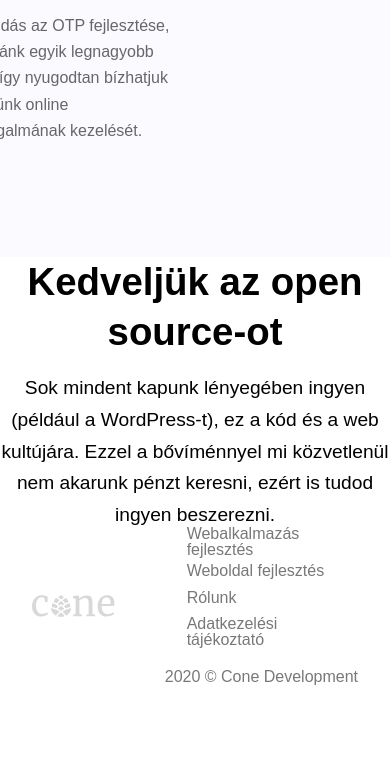
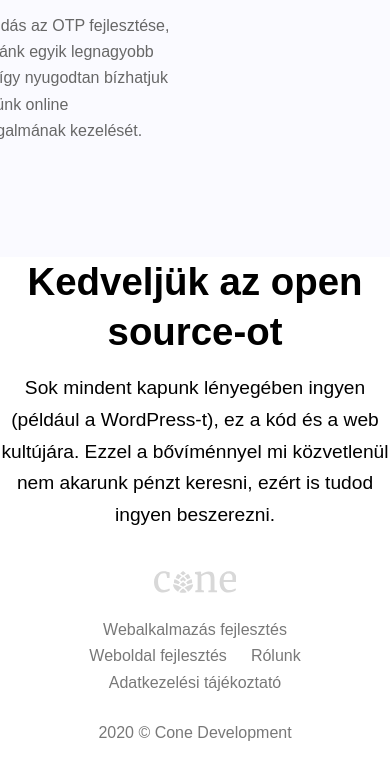
Before and after one commit to conedevelopment/simplepay-gatsby, a Gatsby site: page / in a window 390 px wide. Shown: the part 1946-2726 px from the top of the page. Before the commit the page ends 2636 px from the top, so only its background shows below. Built offline with nearby package versions, Linux system fonts and the light colour scheme; Gatsby itself is replaced by a stand-in of ours; a web font is replaced by a local one.

Commit message:
Responsive footer

```diff
--- a/src/components/footer.module.scss
+++ b/src/components/footer.module.scss
@@ -5,24 +5,36 @@
 }
 
 .inner {
-  height: 70px;
   max-width: 80rem;
   padding: 0 2rem;
   margin: 0 auto;
+  text-align: center;
+
+  @media (min-width: 60rem) {
+    text-align: left;
     display: flex;
     align-items: center;
     justify-content: space-between;
   }
+}
 
 .col {
+  @media (min-width: 60rem) {
     display: flex;
     align-items: flex-end;
     flex-direction: column;
   }
+}
 
 .logo {
+  margin-bottom: 1.5rem;
+  height: 22px;
+  display: inline-block;
+
+  @media (min-width: 60rem) {
     margin-right: 3rem;
-  height: 22px;
+    margin-bottom: 0;
+  }
 
   svg {
     height: 100%;
@@ -32,12 +44,20 @@
 
 .navigation {
   padding: 0;
+  margin: 0 0 1.5rem;
+  list-style: none;
+
+  @media (min-width: 60rem) {
     margin: 0;
-  list-style: none;
+  }
 
   li {
     display: inline-block;
-    margin-left: 1.5rem;
+    margin: 0 0.75rem;
+
+    @media (min-width: 60rem) {
+      margin: 0 0 0 1.5rem;
+    }
   }
 
   a {
@@ -57,5 +77,9 @@
 }
 
 .copyright {
+  margin: 0;
+
+  @media (min-width: 60rem) {
     margin: 1rem 0 0 0;
   }
+}
```
Lines whose indentation alone changed are shown as unchanged.
